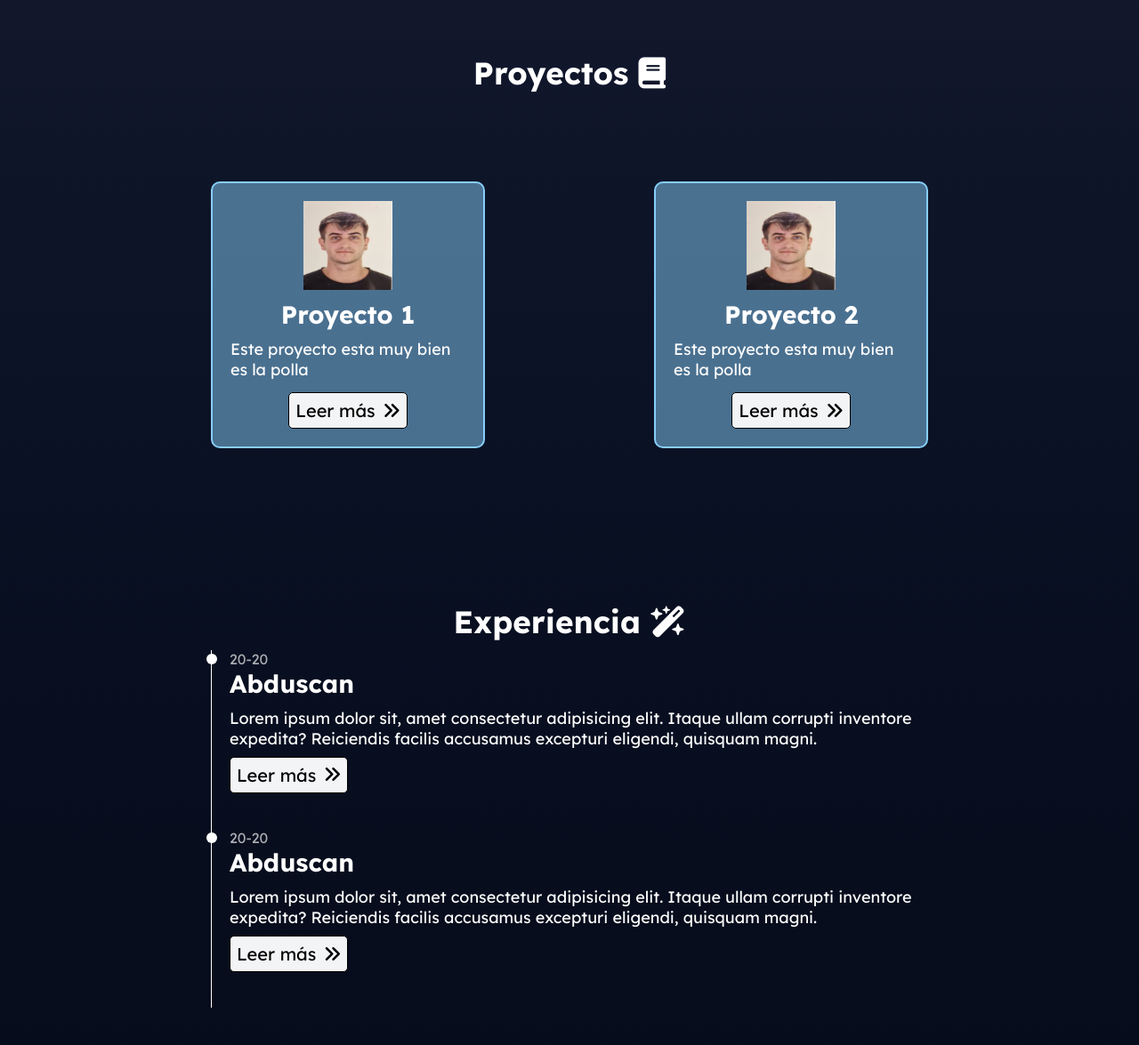
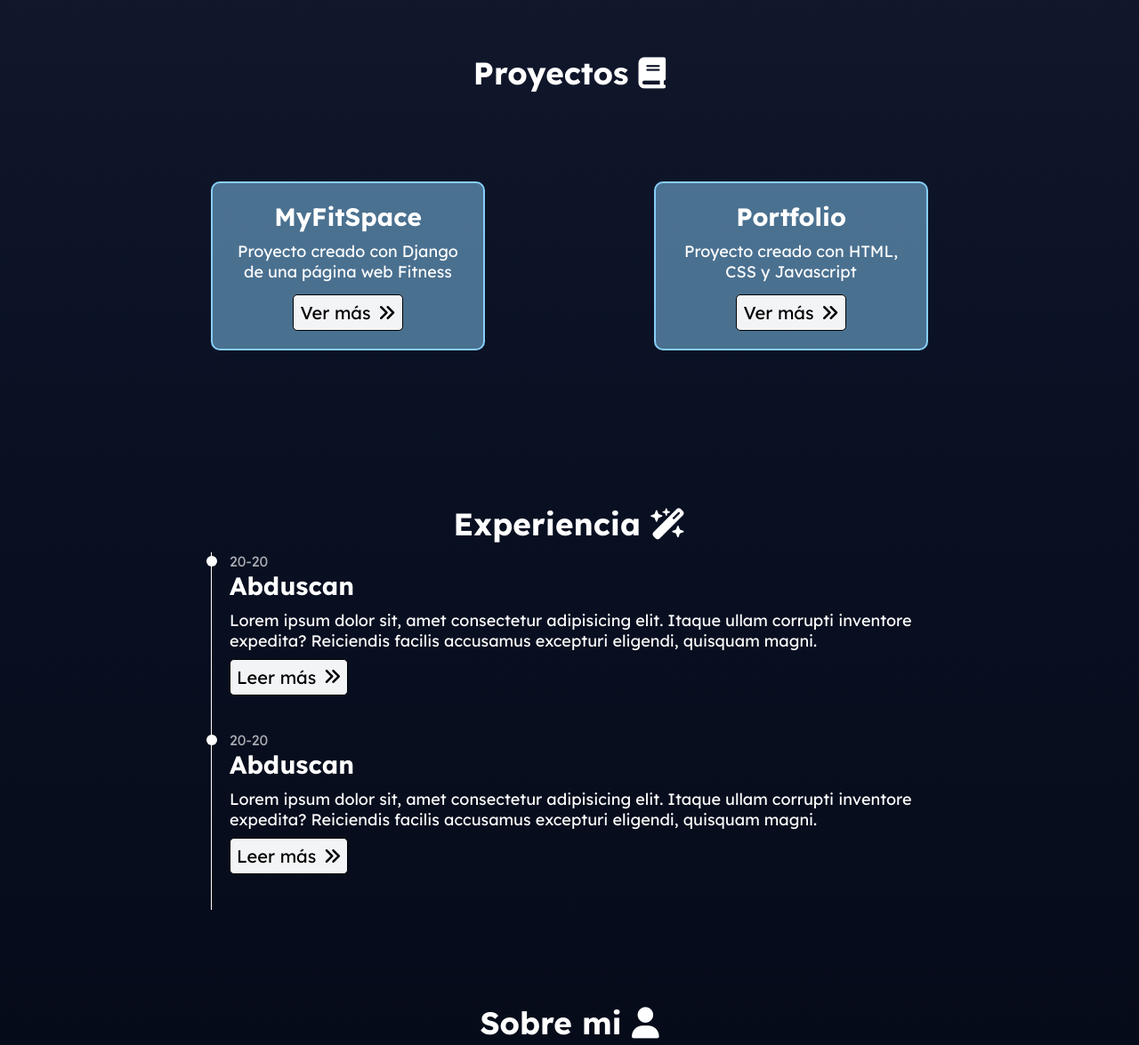
Before and after one commit to daninogales30/daninogales30.github.io, a plain HTML site: page index.html in a window 1280 px wide. Shown: the part 644-1819 px from the top of the page at 89% size. Drawn offline with Linux system fonts and the light colour scheme.

Commit message:
Pequeña modificación

```diff
--- a/index.html
+++ b/index.html
@@ -77,20 +77,20 @@
 
             <section class="proyectos-container">
                 <article class="card-proyecto">
-                    <img src="imgs/foto-carne.webp" alt="">
-                    <h3>Proyecto 1</h3>
-                    <p>Este proyecto esta muy bien es la polla</p>
-                    <a href="" class="boton" id="proyecto1">
-                        <span>Leer más </span>
+                    <!-- <img src="imgs/foto-carne.webp" alt=""> -->
+                    <h3>MyFitSpace</h3>
+                    <p>Proyecto creado con Django de una página web Fitness</p>
+                    <a href="https://github.com/daninogales30/anteproyecto-daw.git" class="boton" id="proyecto1">
+                        <span>Ver más </span>
                         <i class="fa-solid fa-angles-right"></i>
                     </a>
                 </article>
                 <article class="card-proyecto">
-                    <img src="imgs/foto-carne.webp" alt="">
-                    <h3>Proyecto 2</h3>
-                    <p>Este proyecto esta muy bien es la polla</p>
-                    <a href="" class="boton" id="proyecto2">
-                        <span>Leer más </span>
+                    <!-- <img src="imgs/foto-carne.webp" alt=""> -->
+                    <h3>Portfolio</h3>
+                    <p>Proyecto creado con HTML, CSS y Javascript</p>
+                    <a href="https://github.com/daninogales30/daninogales30.github.io.git" class="boton" id="proyecto2">
+                        <span>Ver más </span>
                         <i class="fa-solid fa-angles-right"></i>
                     </a>
                 </article>
@@ -129,7 +129,7 @@
             <h2 id="sobremii">Sobre mi <i class="fa-solid fa-user"></i></h2>
             <article class="sobremi-container">
                 <div class="texto-sobremi">
-                    <p>Me llamo Daniel Nogales pero me gusta que me llamen directamente Dani. Empecé estudiando
+                    <p>Me llamo Daniel Nogales Mateos pero me gusta que me llamen directamente Dani. Empecé estudiando
                         bachillerato con las ganas de poder estudiar desarrollo web.</p>
                     <p>Actualmente, estoy terminando el <abbr title="Ciclo Formativo de Grado Superior">CFGS</abbr> de
                         <abbr title="Desarrollo de Aplicaciones Web">DAW</abbr> en Jerez de la Frontera, y estoy con más
--- a/style.css
+++ b/style.css
@@ -164,6 +164,7 @@ html, body {
     background-color: rgba(135, 206, 250, 0.5);
     border-radius: 0.625rem;
     padding: 1.25rem;
+    text-align: center;
 }
 
 .proyectos .proyectos-container .card-proyecto img {
```
